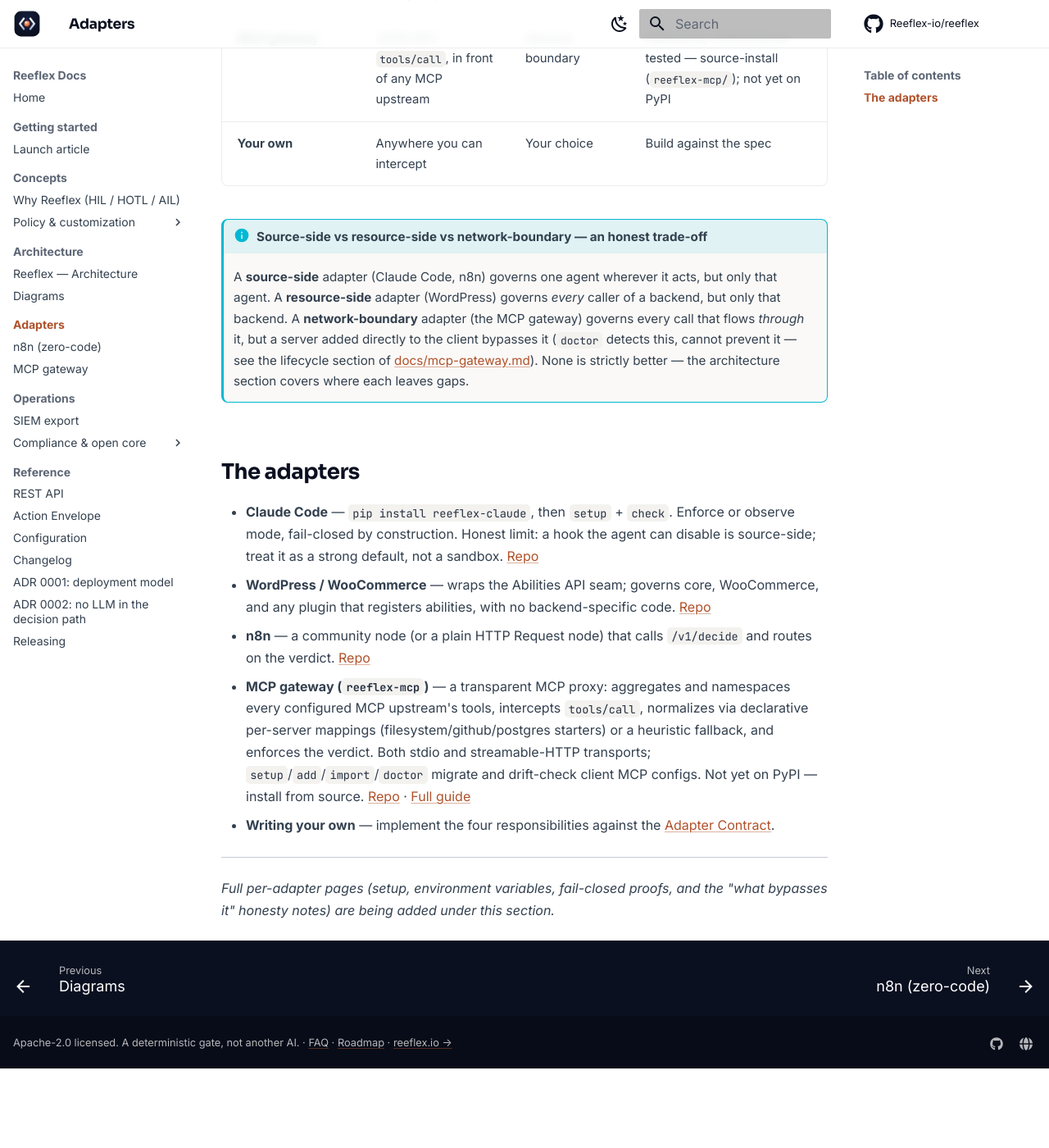
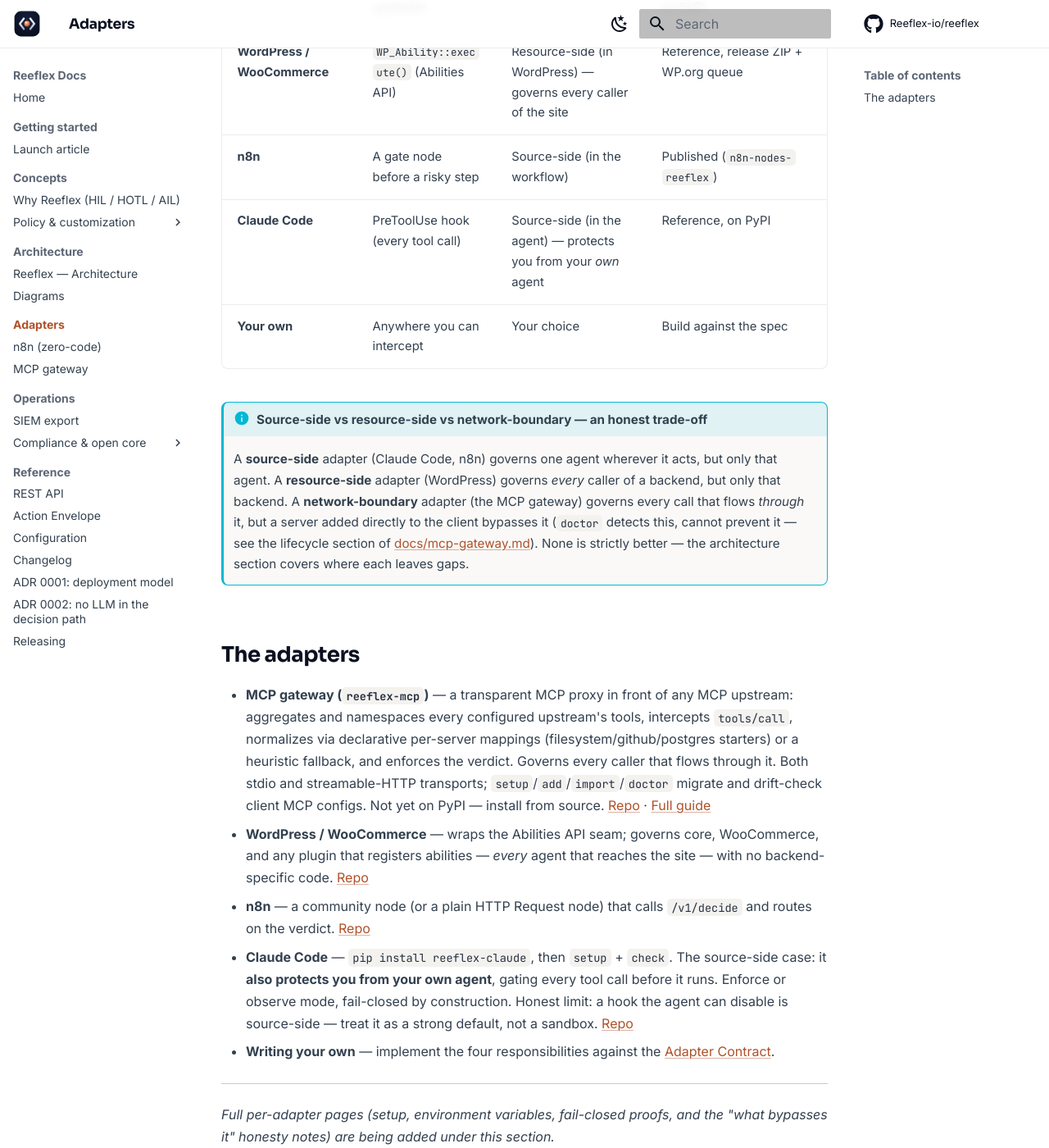
Before and after one commit to Reeflex-io/reeflex, an MkDocs documentation site: the page built from docs/adapters/index.md, in a window 1280 px wide and 1400 px high, scrolled down 572 px. Shown: the whole window at 82% size. Built offline with MkDocs 1.6.1 and Material for MkDocs 9.7.7, drawn with Linux system fonts in a browser that asks for light colours; a script that is not in the unit is left out; comment, search, counter and statistics services are not loaded; before the commit the page ends 1875 px from its top, so only the background shows below that; some of the changed text lies outside the part shown.

Commit message:
docs: reposition to 'Govern agents you don't own' (resource-side + impact)
Adopt the approved framing across docs + repo surfaces: resource-side, impact,
and cumulative-per-session are the lead story; zero-LLM/determinism demotes to a
trust property (a proof point, not the headline). No only/first claims.

- docs home (index.md): H1 'Govern agents you don't own', eyebrow 'impact, not
  identity', hero + 'What Reeflex is in 30s' reframed action-not-identity first,
  cumulative (R5) as the core idea, determinism as the trust property. Promoted
  'what the base policy does NOT catch' to a first-class trust-asset callout (item 7).
- FAQ: reframed 'What is Reeflex', added a 'How it compares' section — Microsoft
  Agent Governance Toolkit (agent-side harness vs resource-side impact, cumulative
  edge) and identity/permissions layers (IAM/Cerbos/Permit.io: identity vs impact),
  both framed as complementary.
- Adapters overview: resource-side / network-boundary first (MCP gateway,
  WordPress), then source-side (n8n, Claude Code); Claude Code framed 'also
  protects you from your own agent'; table column order follows.
- why-reeflex.md (canonical): named Microsoft's Agent Governance Toolkit in the
  agent-side answer; one-source-of-truth pointer (doc = reference comparison,
  reeflex.io = marketing head-to-head). AIL definition untouched.
- README hero, QUICKSTART intro, reeflex-claude README + pyproject reframed.
  reeflex-mcp/wordpress already lead resource-side (no churn).
- WP readme.txt short-description + intro reframed resource-side (0.1.7 package
  regenerated separately for Leo's upload).

pyproject description changes go live on each package's NEXT version bump (no
release forced here). Strict build green. Live examples untouched.

Signed-off-by: Leo David <31898648+leodavidsec@users.noreply.github.com>

```diff
--- a/docs/adapters/index.md
+++ b/docs/adapters/index.md
@@ -14,12 +14,18 @@
 decision. `reeflex-core` knows nothing about the backend — it decides on the
 envelope alone.
 
+Reeflex's home ground is **resource-side**: put a gate at the backend an agent
+acts on and you govern *every* caller of it — the agents you don't own included.
+Source-side adapters sit inside an agent instead, and cover the other direction:
+they also protect you from **your own** agents. The table leads with the
+resource-side and network-boundary adapters for that reason.
+
 | Adapter | Seam it intercepts | Placement | Status |
 |---|---|---|---|
-| **Claude Code** | PreToolUse hook (every tool call) | Source-side (in the agent) | Reference, on PyPI |
-| **WordPress / WooCommerce** | `WP_Ability::execute()` (Abilities API) | Resource-side (in WordPress) | Reference, release ZIP + WP.org queue |
+| **MCP gateway** | JSON-RPC `tools/call`, in front of any MCP upstream | Network boundary — governs every caller through it | Reference, conformance-tested — source-install (`reeflex-mcp/`); not yet on PyPI |
+| **WordPress / WooCommerce** | `WP_Ability::execute()` (Abilities API) | Resource-side (in WordPress) — governs every caller of the site | Reference, release ZIP + WP.org queue |
 | **n8n** | A gate node before a risky step | Source-side (in the workflow) | Published (`n8n-nodes-reeflex`) |
-| **MCP gateway** | JSON-RPC `tools/call`, in front of any MCP upstream | Network boundary | Reference, conformance-tested — source-install (`reeflex-mcp/`); not yet on PyPI |
+| **Claude Code** | PreToolUse hook (every tool call) | Source-side (in the agent) — protects you from your *own* agent | Reference, on PyPI |
 | **Your own** | Anywhere you can intercept | Your choice | Build against the spec |
 
 !!! info "Source-side vs resource-side vs network-boundary — an honest trade-off"
@@ -34,25 +40,28 @@
 
 ## The adapters
 
-- **Claude Code** — `pip install reeflex-claude`, then `setup` + `check`.
-  Enforce or observe mode, fail-closed by construction. Honest limit: a hook
-  the agent can disable is source-side; treat it as a strong default, not a
-  sandbox.
-  [Repo](https://github.com/Reeflex-io/reeflex/tree/main/reeflex-claude)
-- **WordPress / WooCommerce** — wraps the Abilities API seam; governs core,
-  WooCommerce, and any plugin that registers abilities, with no
-  backend-specific code. [Repo](https://github.com/Reeflex-io/reeflex/tree/main/reeflex-wordpress)
-- **n8n** — a community node (or a plain HTTP Request node) that calls
-  `/v1/decide` and routes on the verdict.
-  [Repo](https://github.com/Reeflex-io/reeflex/tree/main/n8n-nodes-reeflex)
-- **MCP gateway (`reeflex-mcp`)** — a transparent MCP proxy: aggregates and
-  namespaces every configured MCP upstream's tools, intercepts `tools/call`,
-  normalizes via declarative per-server mappings (filesystem/github/postgres
-  starters) or a heuristic fallback, and enforces the verdict. Both stdio and
+- **MCP gateway (`reeflex-mcp`)** — a transparent MCP proxy in front of any MCP
+  upstream: aggregates and namespaces every configured upstream's tools,
+  intercepts `tools/call`, normalizes via declarative per-server mappings
+  (filesystem/github/postgres starters) or a heuristic fallback, and enforces
+  the verdict. Governs every caller that flows through it. Both stdio and
   streamable-HTTP transports; `setup`/`add`/`import`/`doctor` migrate and
   drift-check client MCP configs. Not yet on PyPI — install from source.
   [Repo](https://github.com/Reeflex-io/reeflex/tree/main/reeflex-mcp) ·
   [Full guide](../mcp-gateway.md)
+- **WordPress / WooCommerce** — wraps the Abilities API seam; governs core,
+  WooCommerce, and any plugin that registers abilities — *every* agent that
+  reaches the site — with no backend-specific code.
+  [Repo](https://github.com/Reeflex-io/reeflex/tree/main/reeflex-wordpress)
+- **n8n** — a community node (or a plain HTTP Request node) that calls
+  `/v1/decide` and routes on the verdict.
+  [Repo](https://github.com/Reeflex-io/reeflex/tree/main/n8n-nodes-reeflex)
+- **Claude Code** — `pip install reeflex-claude`, then `setup` + `check`. The
+  source-side case: it **also protects you from your own agent**, gating every
+  tool call before it runs. Enforce or observe mode, fail-closed by
+  construction. Honest limit: a hook the agent can disable is source-side —
+  treat it as a strong default, not a sandbox.
+  [Repo](https://github.com/Reeflex-io/reeflex/tree/main/reeflex-claude)
 - **Writing your own** — implement the four responsibilities against the
   [Adapter Contract](https://github.com/Reeflex-io/reeflex/blob/main/reeflex-spec/SPEC.md).
 
```
Also changed, not shown: QUICKSTART.md (+3 -2 lines), README.md (+6 -4 lines), docs/faq.md (+26 -3 lines), docs/index.md (+27 -15 lines), docs/why-reeflex.md (+10 -4 lines), reeflex-claude/README.md (+1 -1 lines), 2 other files.
